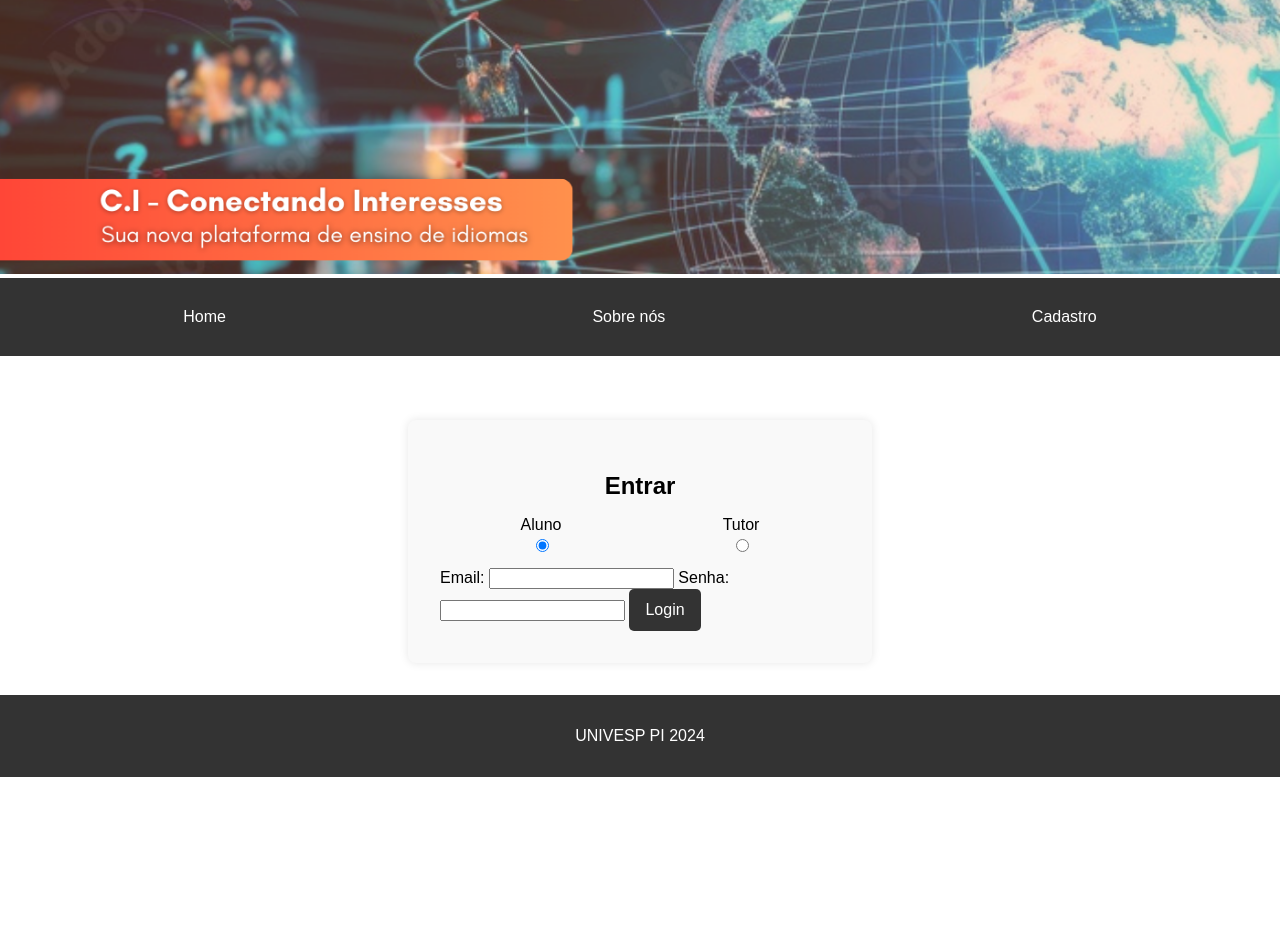
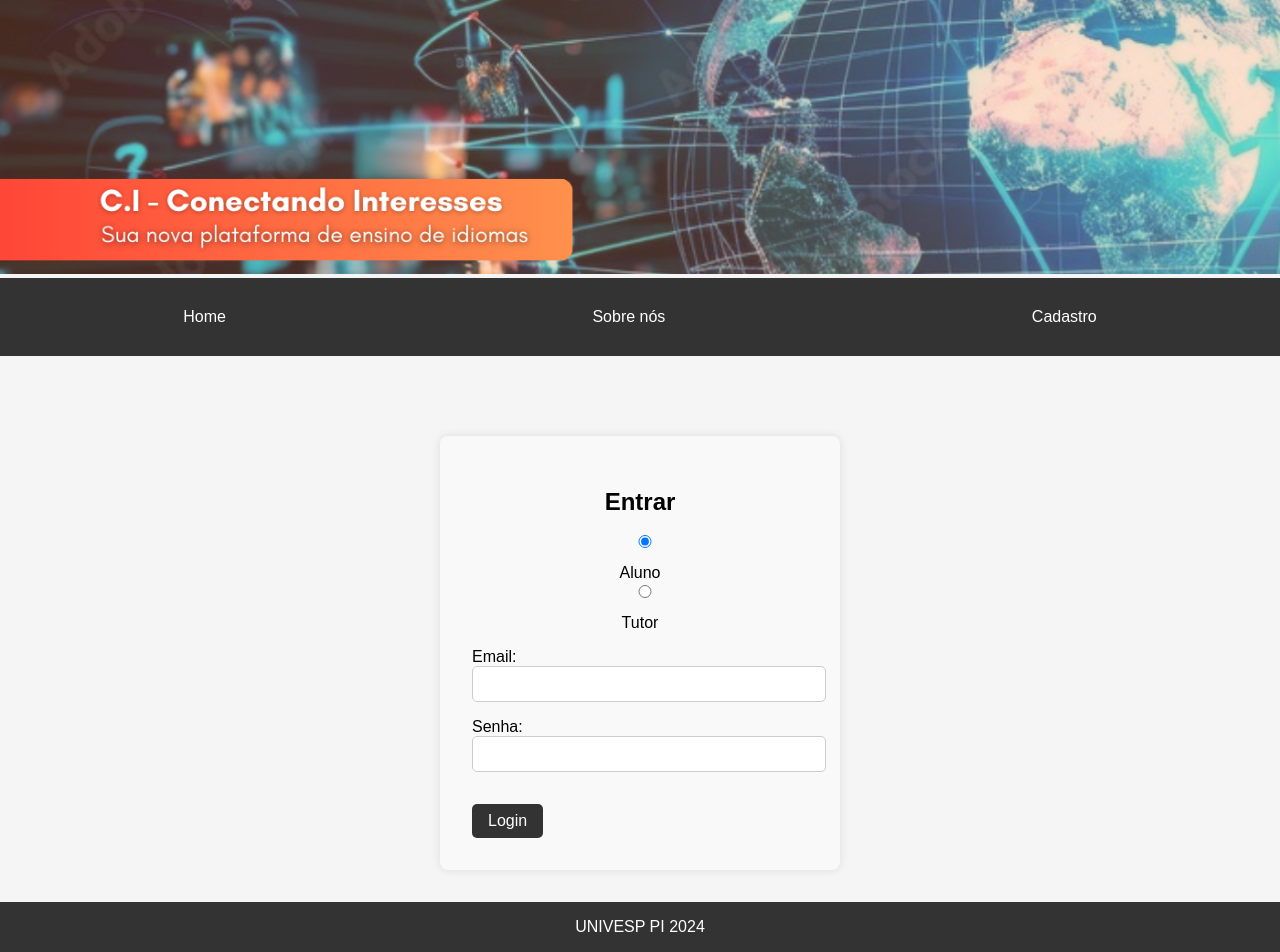
Before and after one commit to UNIVESP-PI-BAURU/PI24b, a PHP site: page /login.php in a window 1280 px wide. Before the commit the page ends 777 px from the top, so only its background shows below. Run offline with PHP 8.4, Linux system fonts and the light colour scheme.

Commit message:
testes57

```diff
--- a/ASSETS/CSS/style.css
+++ b/ASSETS/CSS/style.css
@@ -20,7 +20,7 @@
     font-weight: bold;
 }
 
-/* Configuração geral do corpo */
+/* Reset básico */
 body {
     font-family: Arial, sans-serif;
     margin: 0;
@@ -28,20 +28,20 @@ body {
     display: flex;
     flex-direction: column;
     align-items: center;
+    background-color: #f5f5f5;
 }
 
-/* Estilo do cabeçalho */
+/* Header */
 .header {
     text-align: center;
 }
-
 .header img {
     max-width: 100%;
     height: auto;
     display: inline-block;
 }
 
-/* Barra de navegação */
+/* Navbar */
 .navbar {
     display: flex;
     justify-content: space-around;
@@ -49,52 +49,117 @@ body {
     padding: 1rem;
     width: 100%;
 }
-
 .navbar a {
     color: white;
     text-decoration: none;
     padding: 14px 20px;
     display: block;
 }
-
 .navbar a:hover {
     background-color: #575757;
     border-radius: 4px;
 }
 
-/* Área principal de conteúdo */
+/* Main Content */
 .main-content {
     display: flex;
+    align-items: center;
     justify-content: center;
-    align-items: center;
     width: 100%;
-    max-width: 600px;
-    margin-top: 2rem;
+    max-width: 1200px;
     padding: 2rem;
     box-sizing: border-box;
 }
 
-/* Seção de login e cadastro */
+/* Form Sections */
 .signup-section {
+    padding: 2rem;
     background-color: #f9f9f9;
     border-radius: 8px;
     box-shadow: 0 0 10px rgba(0, 0, 0, 0.1);
-    width: 100%;
+    width: 90%;
     max-width: 400px;
-    padding: 2rem;
+    box-sizing: border-box;
+    margin-top: 2rem;
 }
-
 .signup-section h2 {
     text-align: center;
     margin-bottom: 1rem;
 }
+.signup-section input {
+    width: 100%;
+    margin-bottom: 1rem;
+    padding: 0.5rem;
+    border-radius: 5px;
+    border: 1px solid #ccc;
+    font-size: 16px;
+}
 
-/* Formulário de login */
+/* Botões */
+button, .signup-button {
+    padding: 0.5rem 1rem;
+    background-color: #333;
+    color: white;
+    border: none;
+    border-radius: 5px;
+    cursor: pointer;
+    font-size: 16px;
+    text-align: center;
+    text-decoration: none;
+    display: inline-block;
+    margin-top: 1rem;
+}
+button:hover, .signup-button:hover {
+    background-color: #575757;
+}
+
+/* User Type Radio Buttons */
+.user-type {
+    display: flex;
+    justify-content: space-around;
+    margin-bottom: 1rem;
+}
+
+/* Carrossel */
+.carousel {
+    margin-top: 30px;
+    position: relative;
+    width: 100%;
+    max-width: 580px;
+    overflow: hidden;
+    border: 2px solid #ddd;
+    border-radius: 8px;
+    margin-bottom: 1rem;
+}
+.carousel .slides {
+    display: flex;
+    transition: transform 1s ease;
+}
+.carousel .slide {
+    min-width: 100%;
+}
+.carousel img {
+    width: 100%;
+    height: auto;
+    display: block;
+}
+
+/* Rodapé */
+.footer {
+    display: flex;
+    justify-content: center;
+    background-color: #333;
+    color: white;
+    padding: 1rem;
+    width: 100%;
+    margin-top: auto;
+}
+
+/* Formulário de Login */
 .login-form {
     display: flex;
     flex-direction: column;
 }
-
 .login-form input {
     padding: 0.5rem;
     margin-bottom: 1rem;
@@ -102,59 +167,26 @@ body {
     border: 1px solid #ccc;
     font-size: 16px;
 }
-
-/* Botão de login */
-button {
-    padding: 0.75rem 1rem;
-    background-color: #333;
-    color: white;
-    border: none;
-    border-radius: 5px;
-    cursor: pointer;
-    font-size: 16px;
+.user-type {
+    display: flex; /* Faz o contêiner se comportar como flex */
+    justify-content: space-around; /* Distribui o espaço entre os itens */
+    align-items: center; /* Alinha os itens verticalmente ao centro */
+    margin-top: 1rem; /* Adiciona um espaço acima da seção */
 }
 
-button:hover {
-    background-color: #575757;
+.user-type input[type="radio"] {
+    margin-right: 0.5rem; /* Espaço entre o botão de rádio e o label */
 }
 
-/* Estilo para links */
-.login-form a {
-    color: #333;
-    text-decoration: none;
-    text-align: center;
-    margin-top: 0.5rem;
+.user-type label {
+    display: block; /* Faz com que o label ocupe uma linha inteira */
+    text-align: center; /* Centraliza o texto do label */
 }
 
-.login-form a:hover {
-    text-decoration: underline;
+
+/* Área de Mensagens */
+.message-area {
+    width: 90%;
+    max-width: 400px;
+    margin-top: 1rem;
 }
-
-/* Estilo do tipo de usuário */
-.user-type {
-    display: flex;
-    justify-content: space-around;
-    margin-bottom: 1rem;
-    width: 100%;
-}
-
-.radio-option {
-    display: flex;
-    flex-direction: column;
-    align-items: center;
-}
-
-.radio-option input[type="radio"] {
-    margin-top: 5px;
-}
-
-/* Rodapé */
-.footer {
-    display: flex;
-    justify-content: center;
-    background-color: #333;
-    color: #fff;
-    padding: 2rem;
-    width: 100%;
-    margin-top: auto;
-}
--- a/login.php
+++ b/login.php
@@ -45,16 +45,15 @@
             <form method="POST" action="proc_login.php">
                 <!-- Tipo de Usuário -->
                 <div class="user-type">
-                    <div class="radio-option">
+                    <div>
+                        <input type="radio" id="aluno" name="tipo_usuario" value="aluno" checked>
                         <label for="aluno">Aluno</label>
-                        <input type="radio" id="aluno" name="tipo_usuario" value="aluno" checked>
-                    </div>
 
-                    <div class="radio-option">
+                        <input type="radio" id="tutor" name="tipo_usuario" value="tutor">
                         <label for="tutor">Tutor</label>
-                        <input type="radio" id="tutor" name="tipo_usuario" value="tutor">
                     </div>
                 </div>
+
 
                 <!-- Campos de Login -->
                 <label for="email">Email:</label>
```
